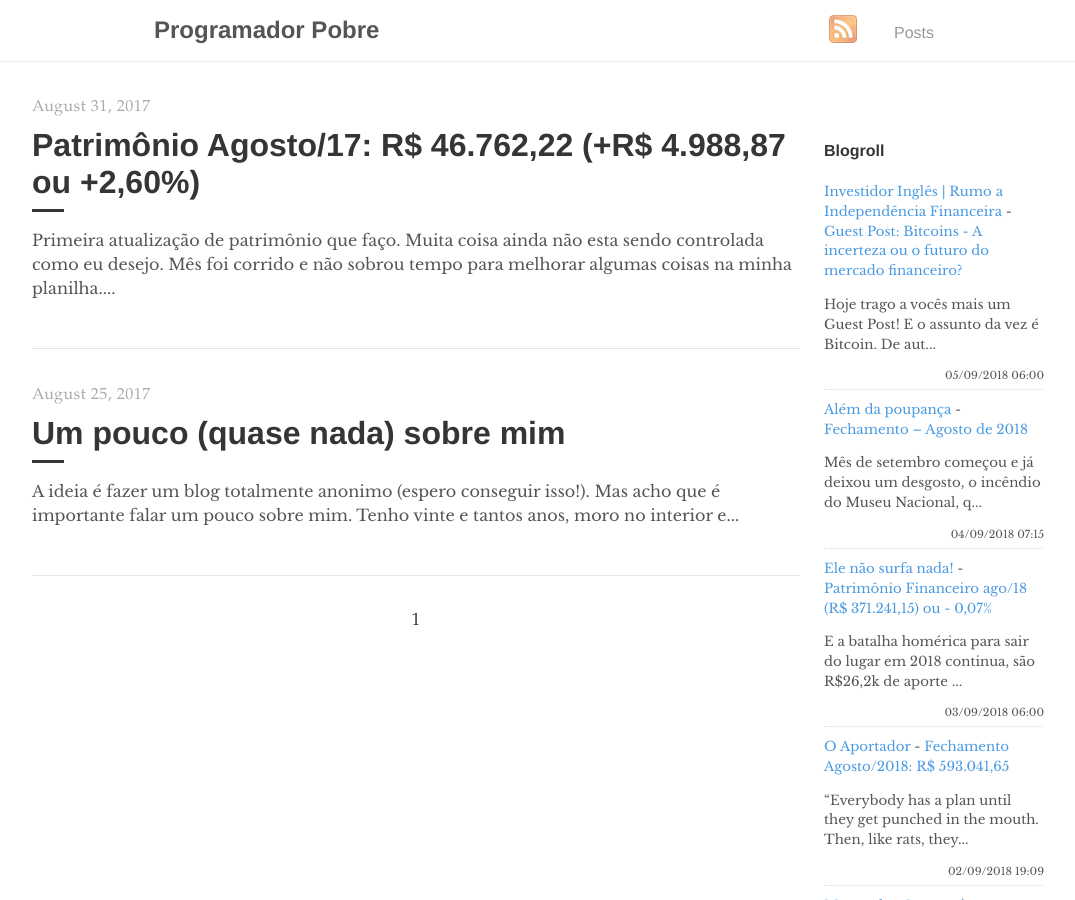
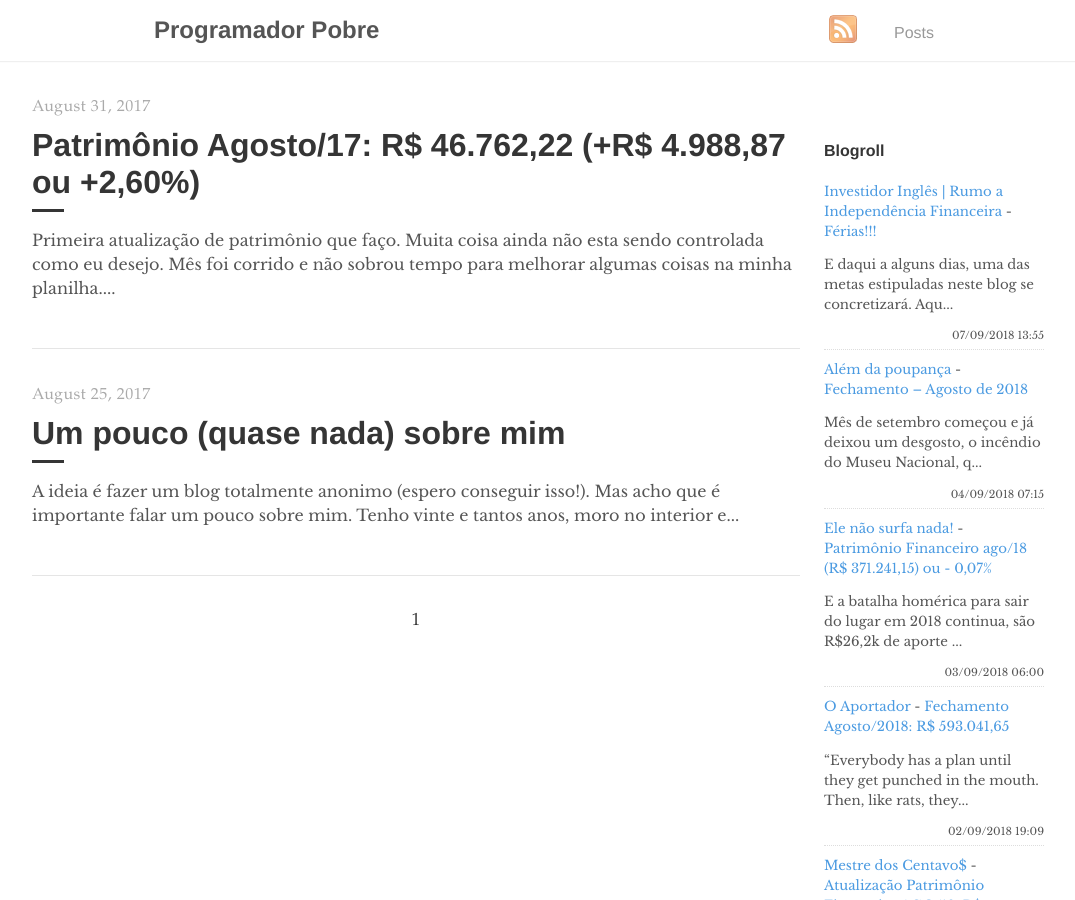
Before and after one commit to programadorpobre/programadorpobre.github.io, a Jekyll site: the page built from index.html, in a window 1280 px wide and 900 px high. Shown: the whole window, without its empty margins (96-1171 px from the left). Built offline with Jekyll 4.4.1, drawn with Linux system fonts in a browser that asks for light colours; the list of posts is cut into pages by our own code; comment, search, counter and statistics services are not loaded.

Commit message:
[ci skip] travis #398

```diff
--- a/_includes/feed-entries.html
+++ b/_includes/feed-entries.html
@@ -1,7 +1,7 @@
 <div class="feed-entry">
-    <a class="feed-entry-site-name" href="https://www.investidoringles.com/">Investidor Inglês | Rumo a Independência Financeira</a> - <a class="feed-entry-title" href="https://www.investidoringles.com/2018/09/bitcoin-incerteza-ou-o-futuro-do-mercado-financeiro.html">Guest Post: Bitcoins - A incerteza ou o futuro do mercado financeiro?</a>
-    <p class="feed-entry-summary">Hoje trago a vocês mais um Guest Post!&nbsp;E o assunto da vez é Bitcoin. De aut...</p>
-    <time datetime="2018-09-05T06:00:00.000-03:00">05/09/2018 06:00</time>
+    <a class="feed-entry-site-name" href="https://www.investidoringles.com/">Investidor Inglês | Rumo a Independência Financeira</a> - <a class="feed-entry-title" href="https://www.investidoringles.com/2018/09/ferias.html">Férias!!!</a>
+    <p class="feed-entry-summary">E daqui a alguns dias, uma das metas estipuladas neste blog se concretizará. Aqu...</p>
+    <time datetime="2018-09-07T13:55:00.000-03:00">07/09/2018 13:55</time>
 </div>
 <div class="feed-entry">
     <a class="feed-entry-site-name" href="https://alemdapoupanca.blogspot.com/">Além da poupança</a> - <a class="feed-entry-title" href="https://alemdapoupanca.blogspot.com/2018/09/fechamento-agosto-de-2018.html">Fechamento – Agosto de 2018</a>
```
